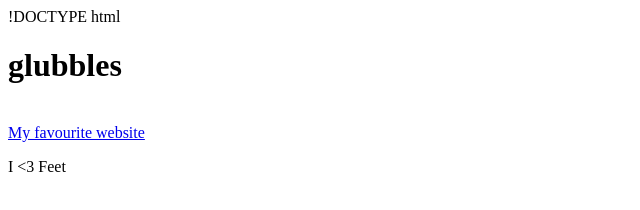
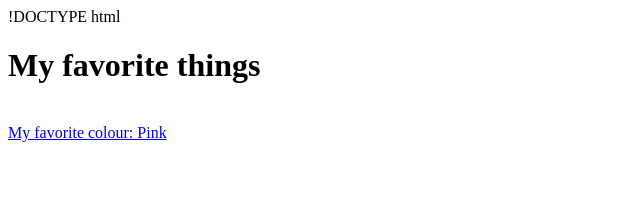
Before and after one commit to youngestsheldon/pheleix-meyir, a plain HTML site: page index.html in a window 1280 px wide. Shown: the whole page, without its empty margins (0-640 px from the left). Drawn offline with Linux system fonts and the light colour scheme.

Commit message:
Update index.html

```diff
--- a/index.html
+++ b/index.html
@@ -1,5 +1,5 @@
 !DOCTYPE html
-<h1>glubbles</h1>
+<h1>My favorite things</h1>
 <br>
-<a href="https://www.reddit.com/r/VirtualYoutubers/comments/thyuv9/i_heard_people_like_feet_have_a_freebie_feet/">My favourite website</a>
-<p>I <3 Feet </p>
+<a href=">My favourite website: r/hentai</a>
+<p>My favorite colour: Pink</p>
```
